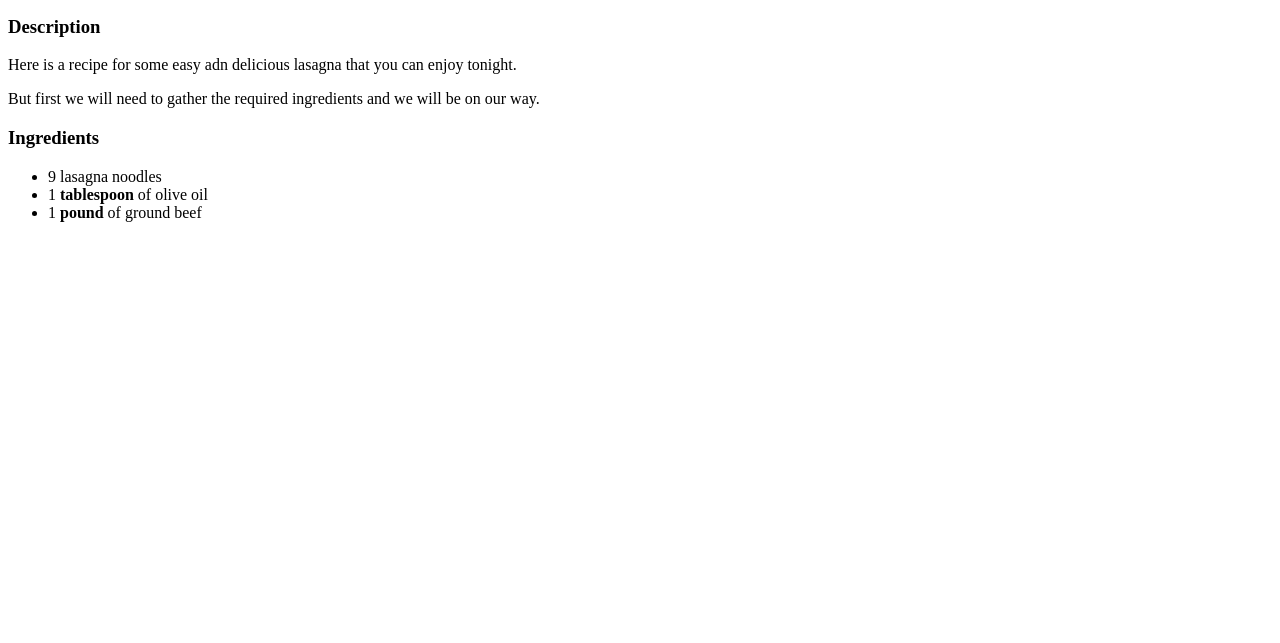
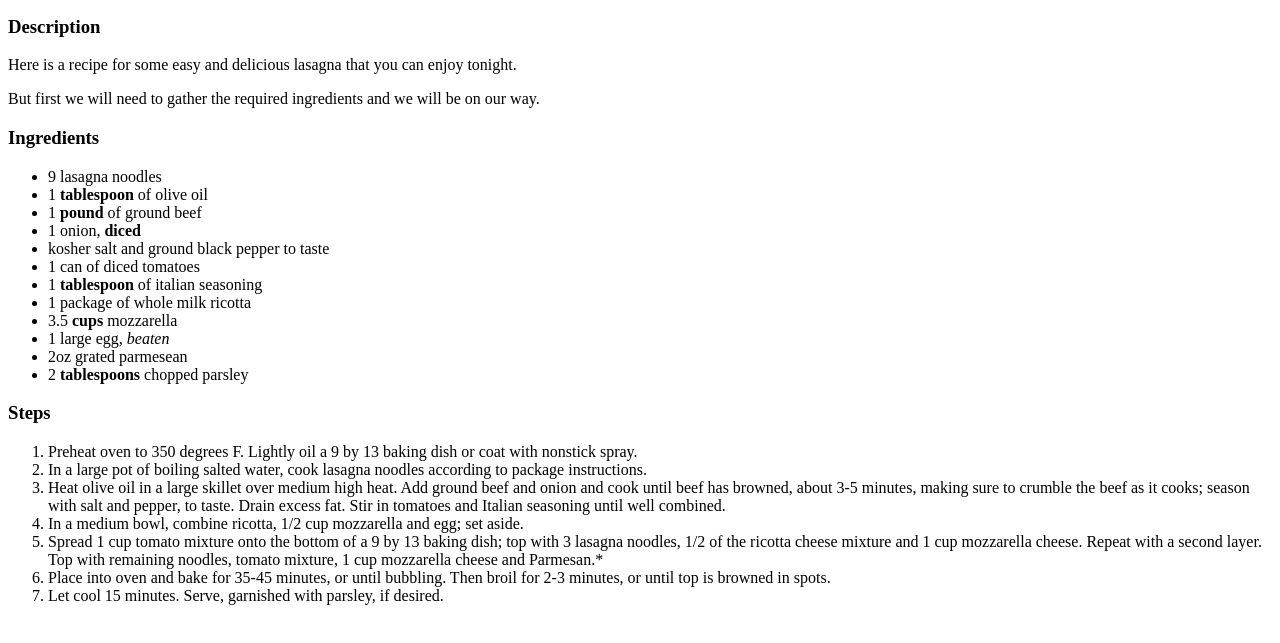
Before and after one commit to Saint-Michael/odin-recipes, a plain HTML site: page recipes/lasagna.html in a window 1280 px wide. Shown: the part 101-744 px from the top of the page. Drawn offline with Linux system fonts and the light colour scheme.

Commit message:
Completed iteration 2 and 3.

```diff
--- a/recipes/lasagna.html
+++ b/recipes/lasagna.html
@@ -10,7 +10,7 @@
     <h1>Lasagna</h1>
     <img src="../images/las.jpeg" alt="Picture of Delicious Lasagna">
     <h3> Description</h3>
-      <p>Here is a recipe for some easy adn delicious lasagna that you
+      <p>Here is a recipe for some easy and delicious lasagna that you
         can enjoy tonight.</p><p>But first we will need to gather the required
         ingredients and we will be on our way.</p>
         <h3>Ingredients</h3>
@@ -18,7 +18,26 @@
         <li>9 lasagna noodles</li>
         <li>1 <strong>tablespoon</strong> of olive oil</li>
         <li>1 <strong>pound</strong> of ground beef</li>
+        <li>1 onion,<strong> diced</strong></li>
+        <li>kosher salt and ground black pepper to taste</li>
+        <li>1 can of diced tomatoes</li>
+        <li>1 <strong>tablespoon</strong> of italian seasoning</li>
+        <li>1 package of whole milk ricotta</li>
+        <li>3.5 <strong>cups</strong> mozzarella</li>
+        <li>1 large egg, <em>beaten</em></li>
+        <li>2oz grated parmesean</li>
+        <li>2 <strong>tablespoons</strong> chopped parsley</li>
     </ul>
+    <h3>Steps</h3>
+    <ol>
+        <li>Preheat oven to 350 degrees F. Lightly oil a 9 by 13 baking dish or coat with nonstick spray.</li>
+        <li>In a large pot of boiling salted water, cook lasagna noodles according to package instructions.</li>
+        <li>Heat olive oil in a large skillet over medium high heat. Add ground beef and onion and cook until beef has browned, about 3-5 minutes, making sure to crumble the beef as it cooks; season with salt and pepper, to taste. Drain excess fat. Stir in tomatoes and Italian seasoning until well combined.</li>
+        <li>In a medium bowl, combine ricotta, 1/2 cup mozzarella and egg; set aside.</li>
+        <li>Spread 1 cup tomato mixture onto the bottom of a 9 by 13 baking dish; top with 3 lasagna noodles, 1/2 of the ricotta cheese mixture and 1 cup mozzarella cheese. Repeat with a second layer. Top with remaining noodles, tomato mixture, 1 cup mozzarella cheese and Parmesan.*</li>
+        <li>Place into oven and bake for 35-45 minutes, or until bubbling. Then broil for 2-3 minutes, or until top is browned in spots.</li>
+        <li>Let cool 15 minutes. Serve, garnished with parsley, if desired.</li>
+    </ol>
 
 
 
```
Also changed, not shown: index.html (+13 -0 lines).
